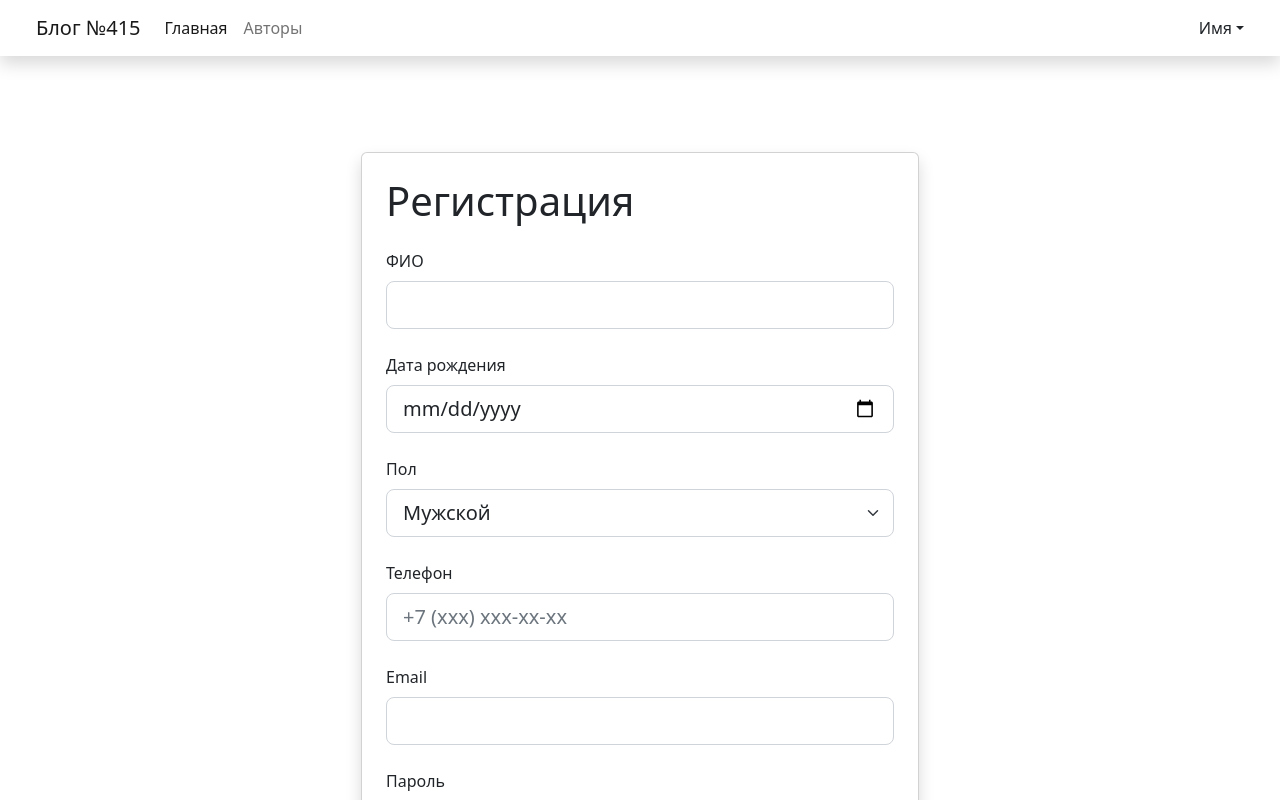
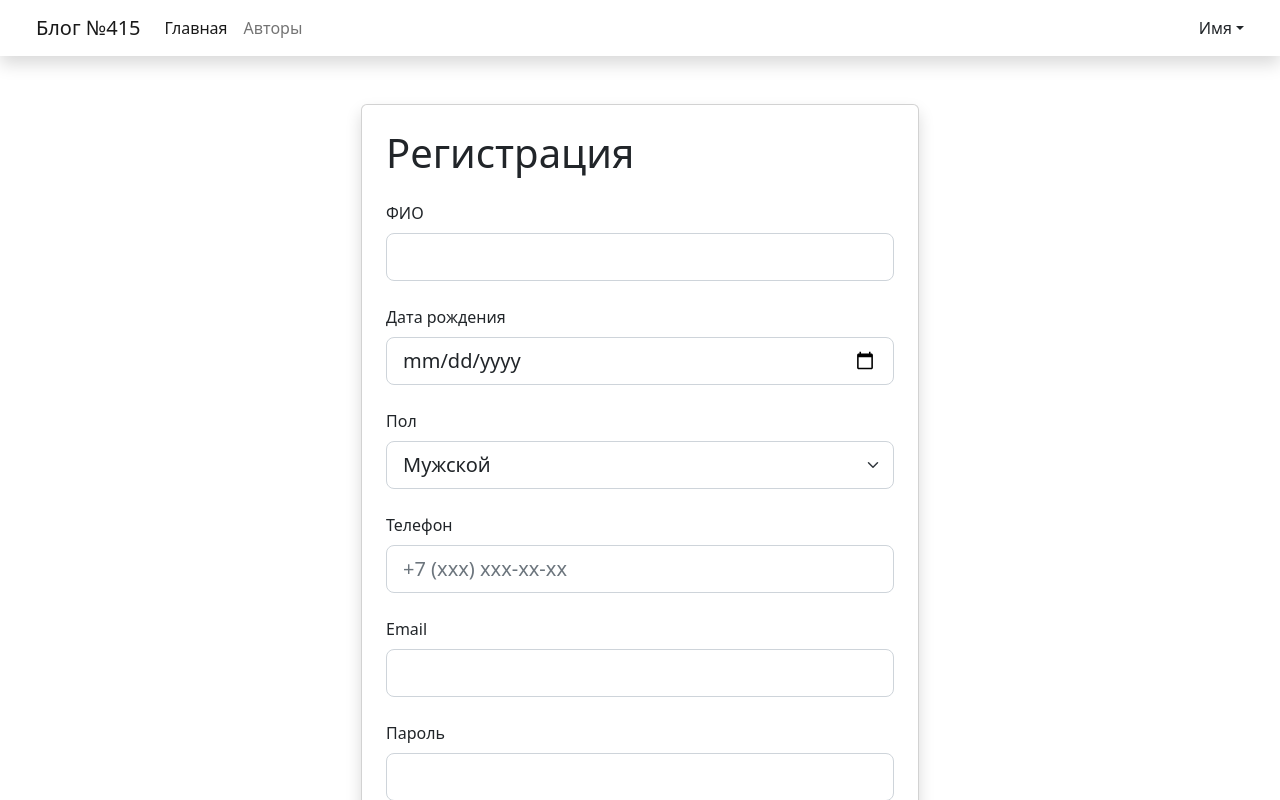
Before and after one commit to alyoneek/web-hits-frontend-project-3, a React (Create React App) app: page / in a window 1280 px wide. Shown: the top 800 px of the page. Built offline with nearby package versions, Linux system fonts and the light colour scheme.

Commit message:
Remove py-5 in RegisterPage

```diff
--- a/src/pages/RegisterPage.jsx
+++ b/src/pages/RegisterPage.jsx
@@ -4,7 +4,7 @@
 
 const RegisterPage = () => {
   return (
-    <div className="d-flex h-100 justify-content-center align-items-center py-5">
+    <div className="d-flex h-100 justify-content-center align-items-center">
       <RegisterCard />
     </div>
   );
```
